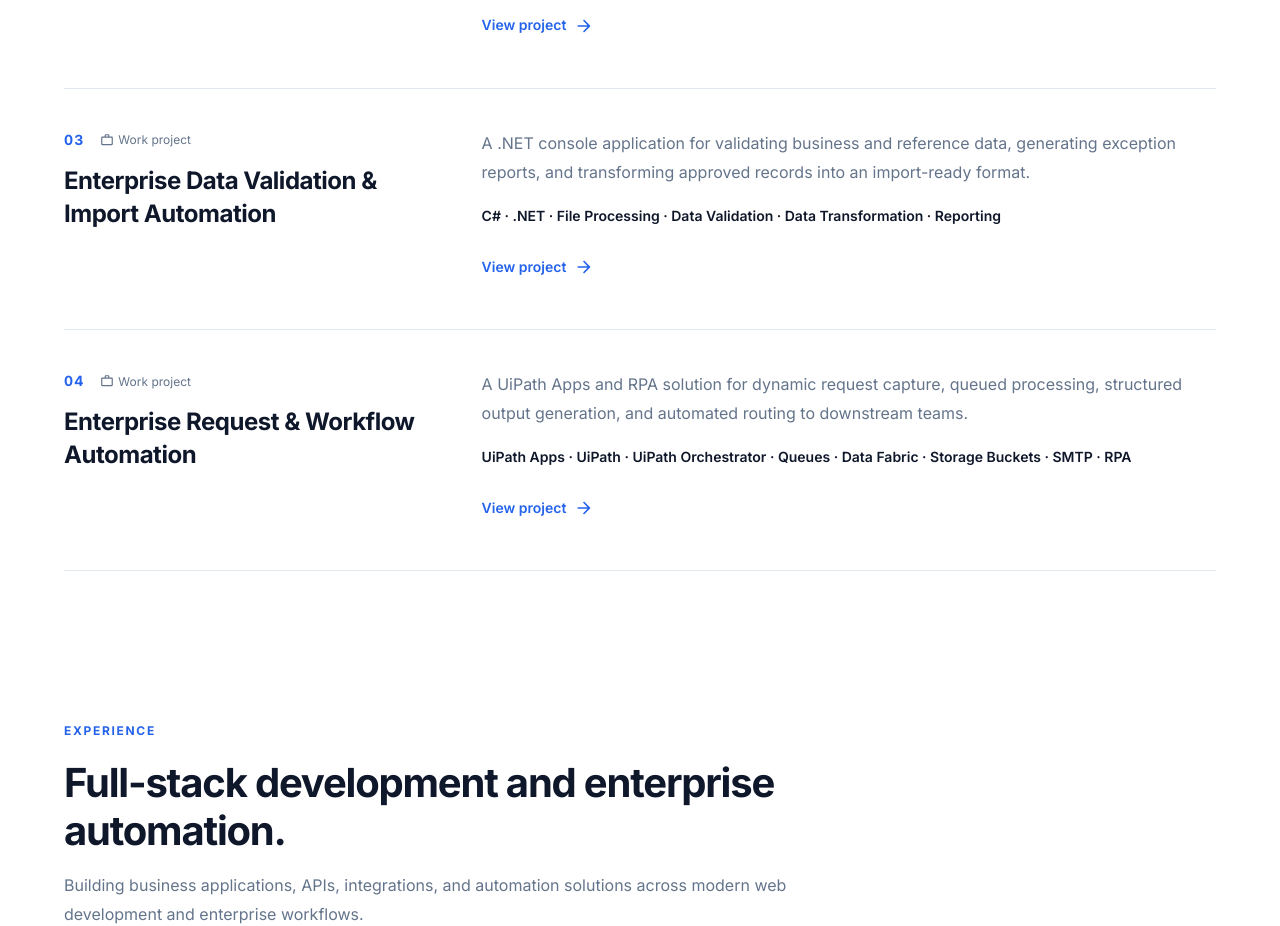
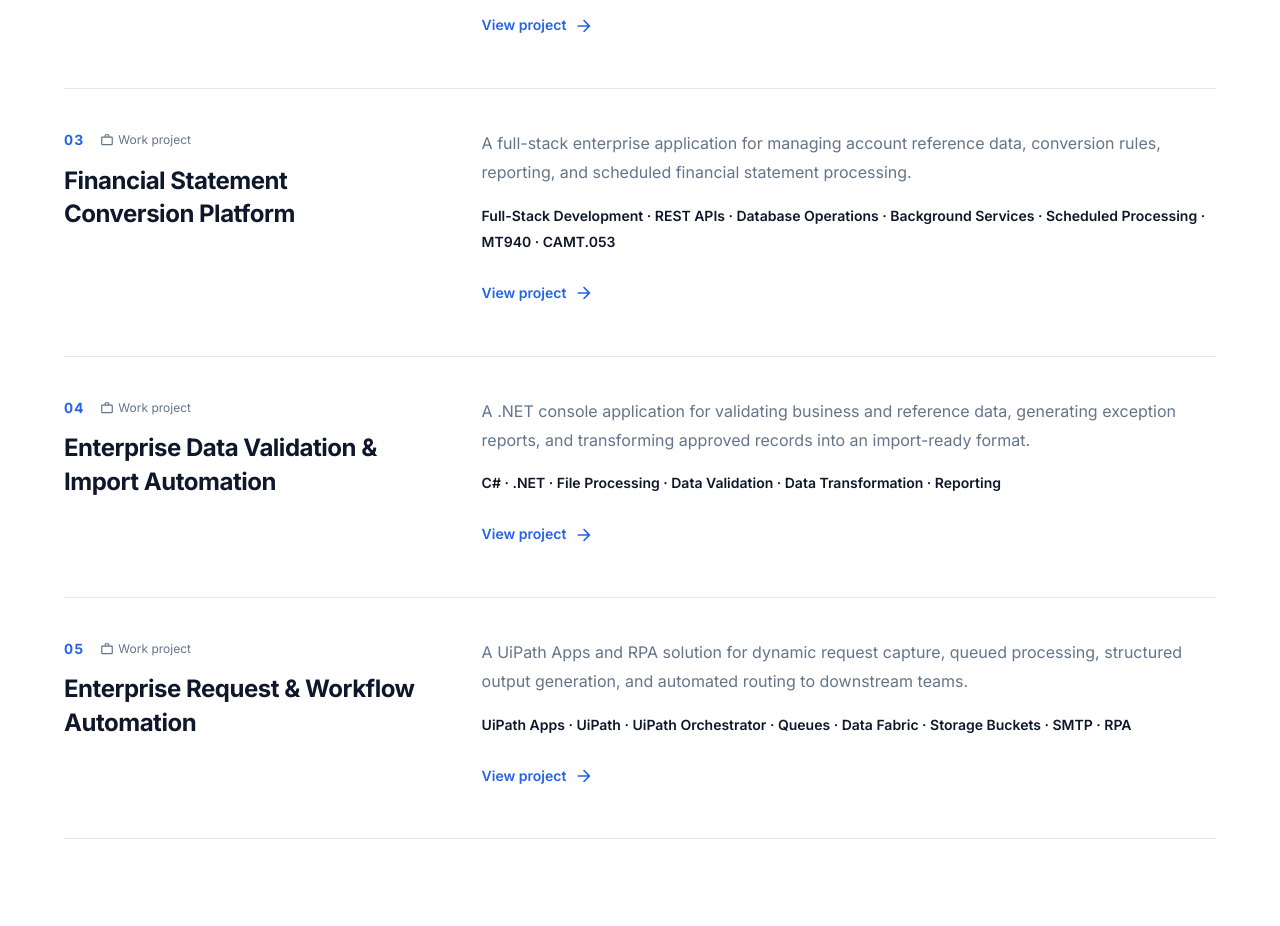
Before and after one commit to mickolapuz/My-Portfolio, a React app: page / in a window 1280 px wide. Shown: the part 2820-3746 px from the top of the page. Built offline with nearby package versions, Linux system fonts and the light colour scheme; the HTML template or start-up script is replaced by a standard one.

Commit message:
Add financial statement conversion work project

```diff
--- a/src/data/projects.ts
+++ b/src/data/projects.ts
@@ -72,6 +72,34 @@ const projects: Project[] = [
     projectType: "public",
   },
   {
+    id: "financial-statement-conversion-platform",
+    title: "Financial Statement Conversion Platform",
+    shortDescription:
+      "A full-stack enterprise application for managing account reference data, conversion rules, reporting, and scheduled financial statement processing.",
+    description:
+      "An existing enterprise platform that I contributed to through ongoing maintenance and feature development. The application provides dashboards, reports, account-reference management, and configurable rule templates, while a scheduled background service processes financial statement files and converts MT940 data into CAMT.053 format using rule-based parsing, validation, and transformation logic.",
+    technologies: [
+      "Full-Stack Development",
+      "REST APIs",
+      "Database Operations",
+      "Background Services",
+      "Scheduled Processing",
+      "MT940",
+      "CAMT.053",
+    ],
+    highlights: [
+      "Contributed to the maintenance and continued development of an established full-stack enterprise application rather than a greenfield codebase.",
+      "Worked on application areas including dashboards, reporting, account-reference management, and configurable processing-rule templates.",
+      "Maintained and extended backend CRUD and database operations supporting operational workflows and reference data.",
+      "Enhanced a scheduled background processing service responsible for converting MT940 financial statements into CAMT.053 output.",
+      "Added stricter validation and processing checks to improve conversion reliability and reduce invalid output.",
+      "Worked with line- and tag-based parsing rules used to interpret, validate, and transform structured financial statement data.",
+      "Investigated existing processing behavior and implemented changes while preserving established production workflows.",
+    ],
+    isPrivate: true,
+    projectType: "work",
+  },
+  {
     id: "enterprise-data-validation-import",
     title: "Enterprise Data Validation & Import Automation",
     shortDescription:
```
